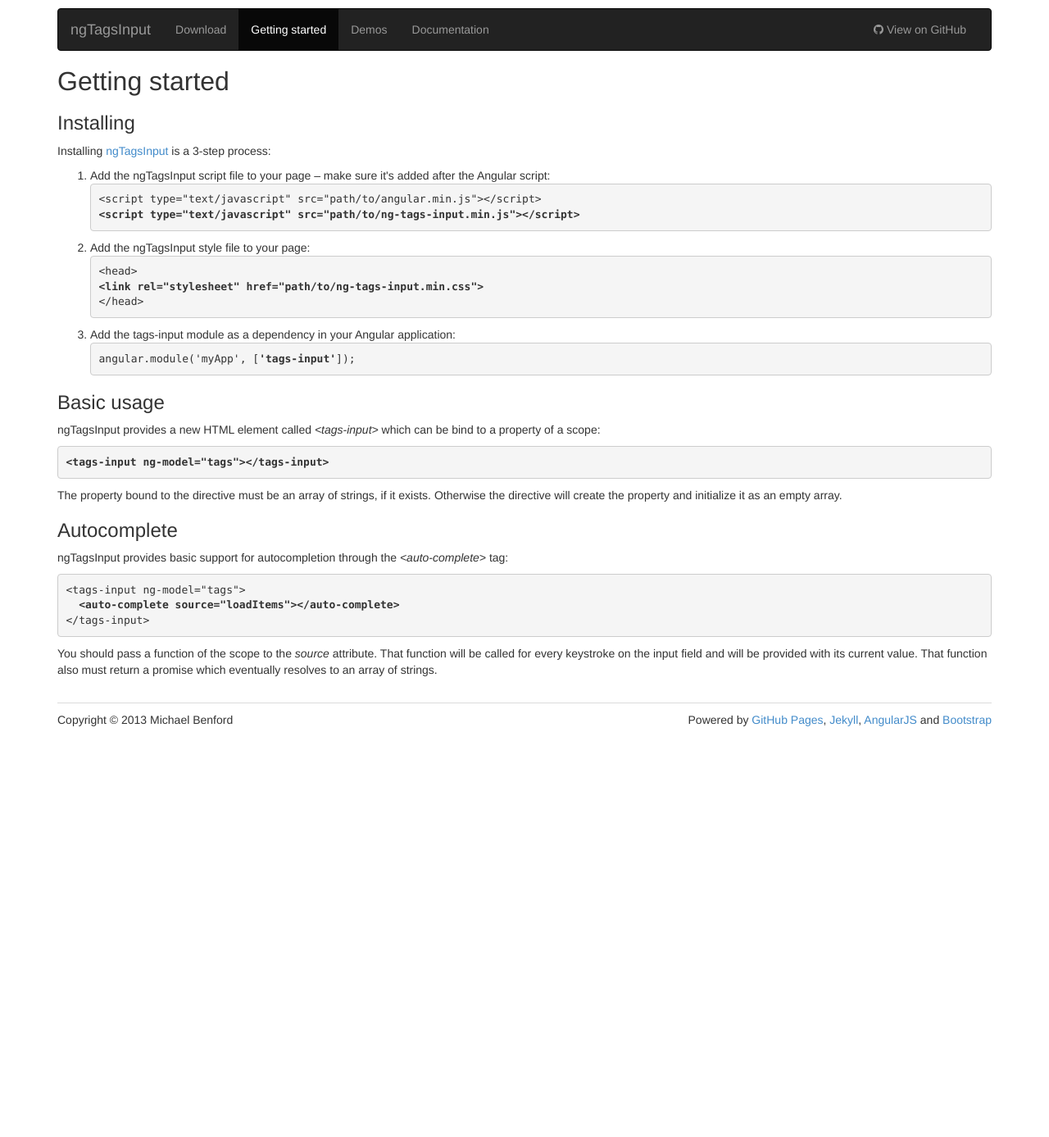
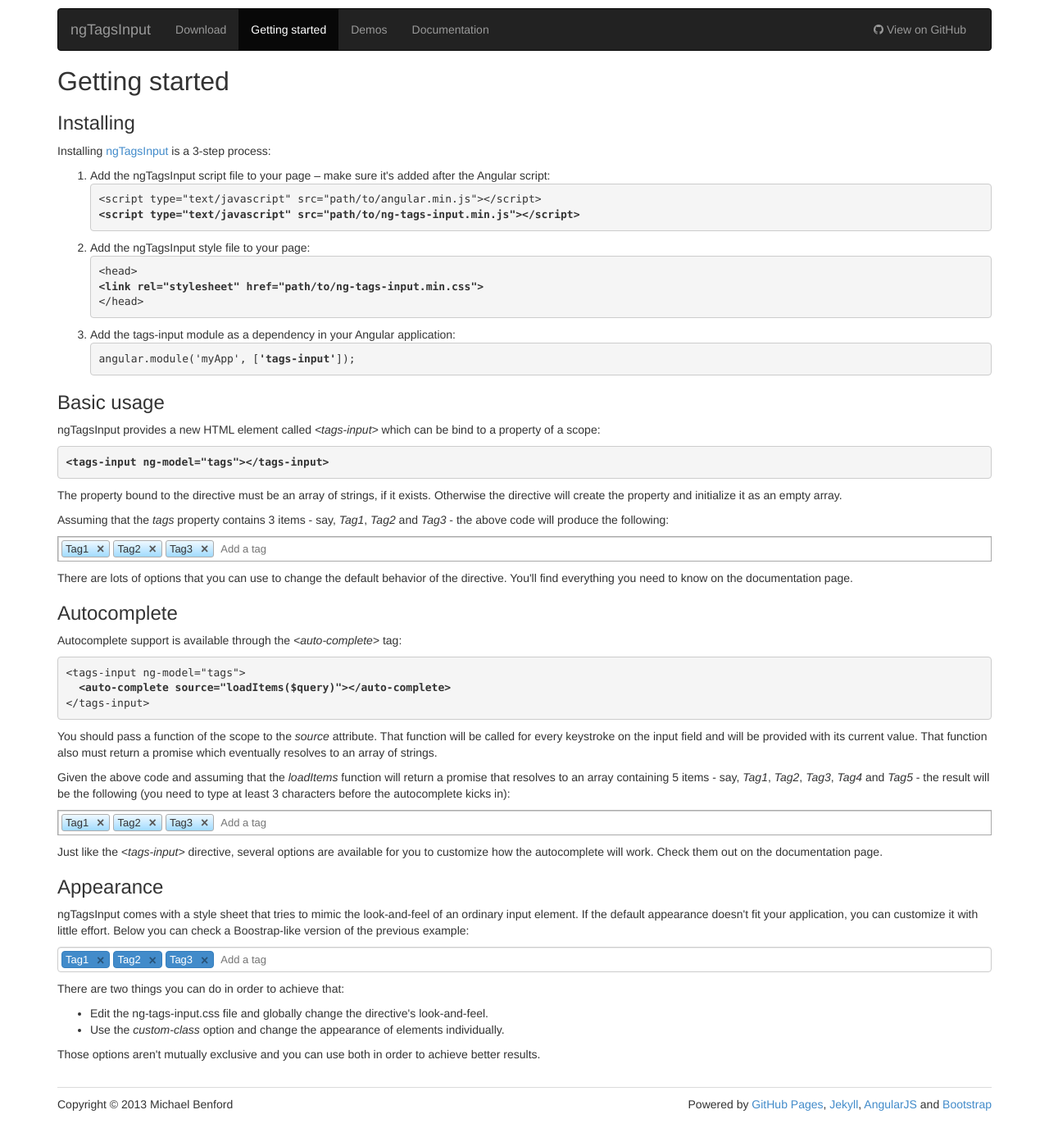
Before and after one commit to mbenford/ngTagsInput, a Jekyll site: the page built from gettingstarted.html, in a window 1280 px wide. Shown: the whole page at 82% size. Built offline with Jekyll 4.4.1, drawn with Linux system fonts in a browser that asks for light colours; nearby versions of some CDN libraries; Markdown is read by kramdown in place of the engine named in the settings; before the commit the page ends 918 px from its top, so only the background shows below that.

Commit message:
Updated Getting started page

```diff
--- a/css/styles.css
+++ b/css/styles.css
@@ -114,3 +114,45 @@ h3 {
     background: -ms-linear-gradient(top,  rgba(157,213,58,1) 0%,rgba(161,213,79,1) 50%,rgba(128,194,23,1) 51%,rgba(124,188,10,1) 100%); /* IE10+ */
     background: linear-gradient(to bottom,  rgba(157,213,58,1) 0%,rgba(161,213,79,1) 50%,rgba(128,194,23,1) 51%,rgba(124,188,10,1) 100%); /* W3C */
 }
+
+.bootstrap .tags {
+    background-color: #fff;
+    border: 1px solid #ccc;
+    border-radius: 4px;
+    box-shadow: inset 0 1px 1px rgba(0,0,0,0.075);
+    transition: border-color ease-in-out .15s,box-shadow ease-in-out .15s;
+}
+
+.bootstrap .tags.focused {
+    border-color: #66afe9;
+    box-shadow: inset 0 1px 1px rgba(0,0,0,0.075),0 0 8px rgba(102,175,233,0.6);
+}
+
+.bootstrap .tags li {
+    background: #428bca;
+    border: 1px solid #357ebd;
+    border-radius: 4px;
+    color: #fff;
+}
+
+.bootstrap .tags li.selected {
+    background: #d9534f;
+    border: 1px solid #d43f3a;
+    border-radius: 4px;
+    color: #fff;
+}
+
+.bootstrap .tags button {
+    background: transparent;
+    color: #000;
+    opacity: .4;
+}
+
+.bootstrap .autocomplete {
+    border-radius: 4px;
+}
+
+.bootstrap .autocomplete li.selected {
+    color: #262626;
+    background-color: #f5f5f5;
+}
--- a/gettingstarted.html
+++ b/gettingstarted.html
@@ -27,7 +27,7 @@ priority: 0.80
     </li>
   </ol>
 </section>
-<section>
+<section ng-controller="GettingStartedCtrl">
   <h2>Basic usage</h2>
   <p>ngTagsInput provides a new HTML element called <em>&lt;tags-input&gt;</em> which can be bind to a property of a scope:</p>
 <pre><strong>&lt;tags-input ng-model="tags"&gt;&lt;/tags-input&gt;</strong></pre>
@@ -35,12 +35,21 @@ priority: 0.80
     The property bound to the directive must be an array of strings, if it exists. Otherwise the directive will create the
     property and initialize it as an empty array.
   </p>
+  <p>
+    Assuming that the <em>tags</em> property contains 3 items - say, <em>Tag1</em>, <em>Tag2</em> and <em>Tag3</em> -
+    the above code will produce the following:
+  </p>
+  <p><tags-input ng-model="tags"></tags-input></p>
+  <p>
+    There are lots of options that you can use to change the default behavior of the directive. You'll find everything you
+    need to know on the documentation page.
+  </p>
 </section>
-<section>
+<section ng-controller="GettingStartedCtrl">
   <h2>Autocomplete</h2>
-  <p>ngTagsInput provides basic support for autocompletion through the <em>&lt;auto-complete&gt;</em> tag:</p>
+  <p>Autocomplete support is available through the <em>&lt;auto-complete&gt;</em> tag:</p>
 <pre>&lt;tags-input ng-model="tags"&gt;
-  <strong>&lt;auto-complete source="loadItems"&gt;&lt;/auto-complete&gt;</strong>
+  <strong>&lt;auto-complete source="loadItems($query)"&gt;&lt;/auto-complete&gt;</strong>
 &lt;/tags-input&gt;
 </pre>
   <p>
@@ -48,4 +57,40 @@ priority: 0.80
     keystroke on the input field and will be provided with its current value. That function also must return a promise which
     eventually resolves to an array of strings.
   </p>
+  <p>
+    Given the above code and assuming that the <em>loadItems</em> function will return a promise that resolves to an array
+    containing 5 items - say, <em>Tag1</em>, <em>Tag2</em>, <em>Tag3</em>, <em>Tag4</em> and <em>Tag5</em> - the
+    result will be the following (you need to type at least 3 characters before the autocomplete kicks in):
+  </p>
+  <p>
+    <tags-input ng-model="tags">
+      <auto-complete source="loadItems($query)"></auto-complete>
+    </tags-input>
+  </p>
+  <p>
+    Just like the <em>&lt;tags-input&gt;</em> directive, several options are available for you to customize how the
+    autocomplete will work. Check them out on the documentation page.
+  </p>
 </section>
+
+<section ng-controller="GettingStartedCtrl">
+  <h2>Appearance</h2>
+  <p>
+    ngTagsInput comes with a style sheet that tries to mimic the look-and-feel of an ordinary input element. If the default
+    appearance doesn't fit your application, you can customize it with little effort. Below you can check a Boostrap-like
+    version of the previous example:
+  </p>
+  <p><tags-input ng-model="tags" custom-class="bootstrap">
+    <auto-complete source="loadItems($query)"></auto-complete>
+  </tags-input></p>
+  <p>
+    There are two things you can do in order to achieve that:
+  </p>
+  <ul>
+    <li>Edit the ng-tags-input.css file and globally change the directive's look-and-feel.</li>
+    <li>Use the <em>custom-class</em> option and change the appearance of elements individually.</li>
+  </ul>
+  <p>
+    Those options aren't mutually exclusive and you can use both in order to achieve better results.
+  </p>
+</section>
--- a/js/app.js
+++ b/js/app.js
@@ -36,6 +36,15 @@ angular.module("ngTagsInputSite", ['tags-input'])
             'Casino Royale',
             'Ghost Dog: The Way of the Samurai'];
     })
+    .controller('GettingStartedCtrl', function($scope, $q) {
+        $scope.tags = ['Tag1', 'Tag2', 'Tag3'];
+
+        $scope.loadItems = function($query) {
+            var deferred = $q.defer();
+            deferred.resolve(['Tag1', 'Tag2', 'Tag3', 'Tag4', 'Tag5']);
+            return deferred.promise;
+        };
+    })
     .controller('NavCtrl', function($scope, $location) {
         function Link(url, text) {
             this.url = url;
```
Also changed, not shown: css/ng-tags-input.min.css, js/ng-tags-input.min.js.
